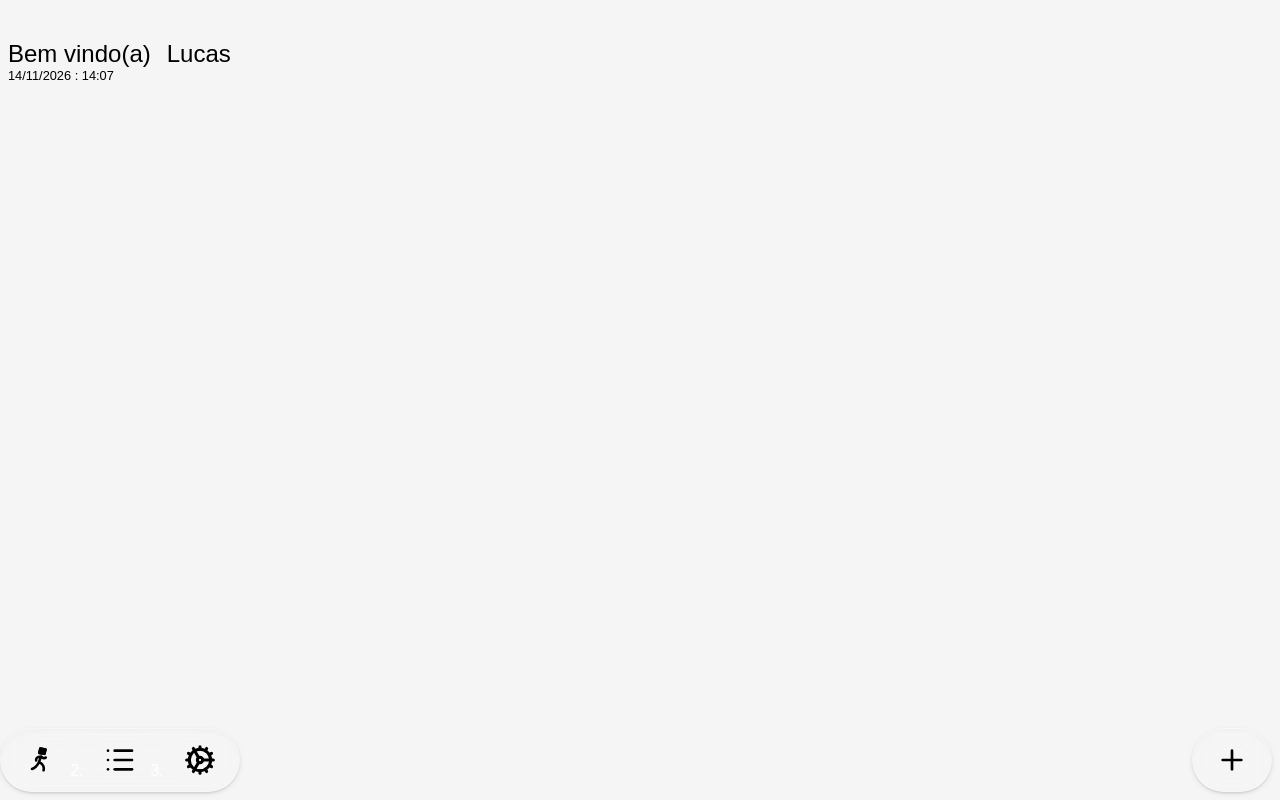
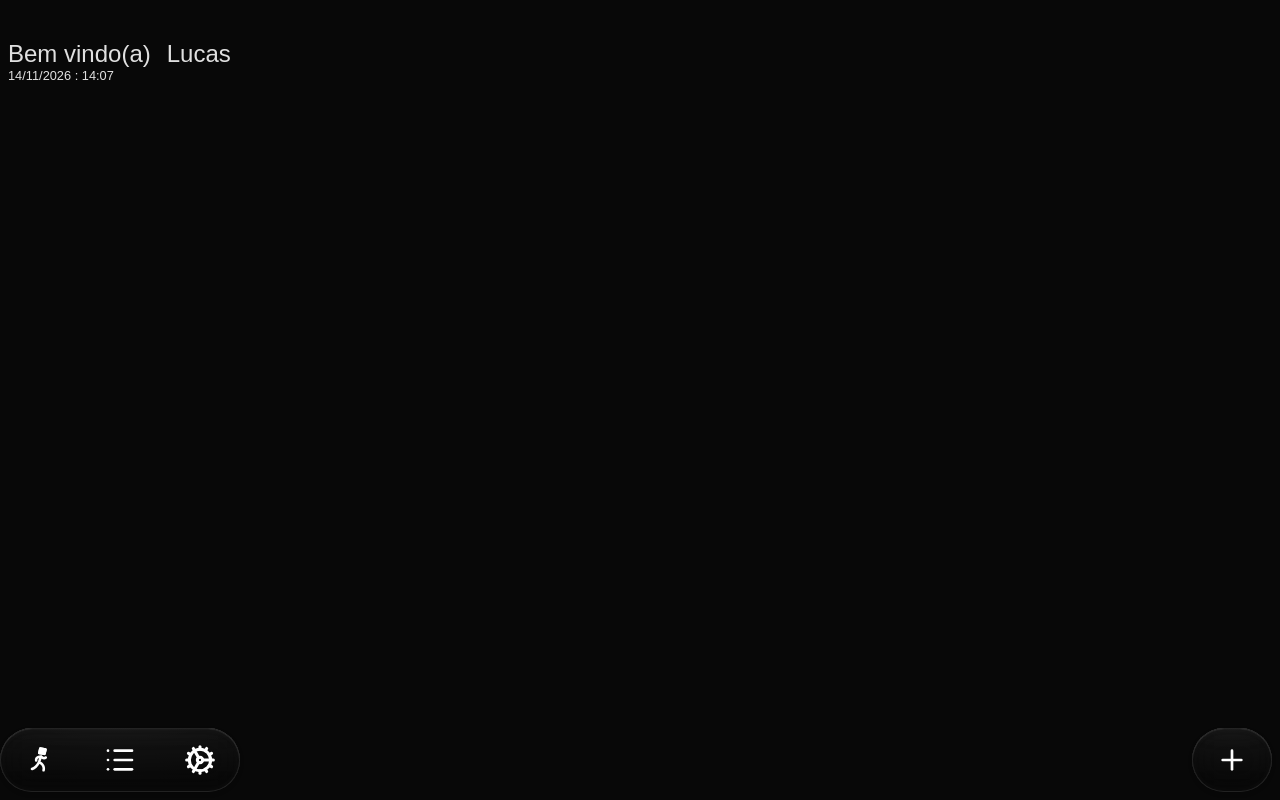
Before and after one commit to 1rody/agora-project, a plain HTML site: page src/app.html in a window 1280 px wide. Drawn offline with Linux system fonts and the dark colour scheme; a web font is replaced by a local one.

Commit message:
<feat> (themes) created the darkmode mediakit & themes.css

```diff
--- a/src/styles/Globals.css
+++ b/src/styles/Globals.css
@@ -13,30 +13,19 @@
 /* effects */
 @import url(./effects/LiquidGlass.css);
 
+
+/* themes */
+@import url(./Theme.css);
+
+h1, h2, span, p {
+    font-weight: 500;
+    color: var(--text-color);
+}
+ol {
+    list-style: none;
+}
 * {
+    text-decoration: none;
     margin: 0;
     padding: 0;
 }
-/* base theme - light */
-:root {
-    --background-color: #f5f5f5;
-    --foreground-color: #fff;
-
-    --text-color: #333;
-    --text-secondary-color: #666;
-
-    --stroke-color: #ccc;
-    --stroke-secondary-color: #999;
-
-    --form-stroke-color: #ccc;
-    --form-stroke-secondary-color: #999;
-
-}
-
-h1, h2, span {
-    font-weight: 500;
-}
-
-body {
-    background-color: var(--background-color);
-}
--- /dev/null
+++ b/src/styles/Theme.css
@@ -0,0 +1,38 @@
+:root {
+    --background-color: #f5f5f5;
+    --foreground-color: #fff;
+
+    --text-color: #333;
+    --text-secondary-color: #666;
+
+    --stroke-color: #ccc;
+    --stroke-secondary-color: #999;
+
+    --form-stroke-color: #ccc;
+    --form-stroke-secondary-color: #999;
+
+    --dark: #080808;
+
+}
+@media (prefers-color-scheme: dark) {
+    :root:not([data-theme="light"]) {
+        --background-color: #080808;
+        --foreground-color: #fff;
+
+        --text-color: #e0e0e0;
+        --text-secondary-color: #666;
+
+        --stroke-color: #ccc;
+        --stroke-secondary-color: #999;
+
+        --form-stroke-color: #ccc;
+        --form-stroke-secondary-color: #999;
+
+
+        --light: #f5f5f5;
+    }
+}
+
+body {
+    background-color: var(--background-color);
+}
--- a/src/styles/components/navigation/Navigation.css
+++ b/src/styles/components/navigation/Navigation.css
@@ -19,7 +19,7 @@
             img {
                 filter: invert(100);
             }
-            background-color: black;
+            background-color: var(--dark);
             .anim-rotating {
                 animation: rotation 2s ease-in-out;
             }
@@ -27,3 +27,22 @@
 
     }
 }
+@media (prefers-color-scheme: dark) {
+#navigation {
+    img {
+        filter: invert(100);
+    }
+    a {
+        &:hover {
+            transform: scale(1.05);
+            img {
+                filter: invert(0);
+            }
+            background-color: var(--light);
+            .anim-rotating {
+                animation: rotation 2s ease-in-out;
+            }
+        }
+    }
+}
+}
--- a/src/styles/effects/LiquidGlass.css
+++ b/src/styles/effects/LiquidGlass.css
@@ -43,3 +43,51 @@
     background: rgba(255, 255, 255, 0.480);
   }
 }
+
+@media (prefers-color-scheme: dark) {
+    .glass {
+    margin-left: -.5rem;
+    position: relative;
+    background: radial-gradient(ellipse 130% 90% at 50% 0%, rgba(255, 255, 255, 0.044) 0%, rgba(255, 255, 255, 0.030) 45%, rgba(255, 255, 255, 0.000) 100%);
+    backdrop-filter: blur(15px) saturate(140%);
+    -webkit-backdrop-filter: blur(15px) saturate(140%);
+    border-radius: 43px;
+    box-shadow: 0 2px 6px -2px rgba(0, 0, 0, 0.180), 0 1px 2px rgba(0, 0, 0, 0.090), inset 0 0 9px rgba(255, 255, 255, 0.035), inset 0 4px 8px -4px rgba(0, 0, 0, 0.060), inset 0 -1px 1px rgba(255, 255, 255, 0.060), inset 0 1px 1px rgba(255, 255, 255, 0.250), inset 0 0 0 1px rgba(255, 255, 255, 0.080);
+    color: #ffffff;
+    overflow: hidden;
+    isolation: isolate;
+    transition: .4s;
+    }
+    .glass:hover {
+        transform: scale(1.02);
+    }
+    .glass::before {
+    content: "";
+    position: absolute;
+    inset: 0;
+    border-radius: inherit;
+    background: radial-gradient(ellipse 110% 65% at 50% -15%, rgba(255, 255, 255, 0.105) 0%, rgba(255, 255, 255, 0) 70%);
+    opacity: 0.29;
+    mix-blend-mode: screen;
+    pointer-events: none;
+    z-index: 1;
+    }
+
+    .glass::after {
+    content: "";
+    position: absolute;
+    inset: 0;
+    border-radius: inherit;
+    box-shadow: inset 0 0 0 0.5px rgba(15, 15, 15, 0.23), inset 0 1px 0 rgba(3, 3, 3, 0.562), inset 0 -1px 0 rgba(15, 15, 15, 0.063);
+    pointer-events: none;
+    z-index: 1;
+    }
+
+    .glass > * { position: relative; z-index: 2; }
+
+    @supports not ((backdrop-filter: blur(1px)) or (-webkit-backdrop-filter: blur(1px))) {
+    .glass {
+        background: rgba(255, 255, 255, 0.29);
+    }
+    }
+}
```
